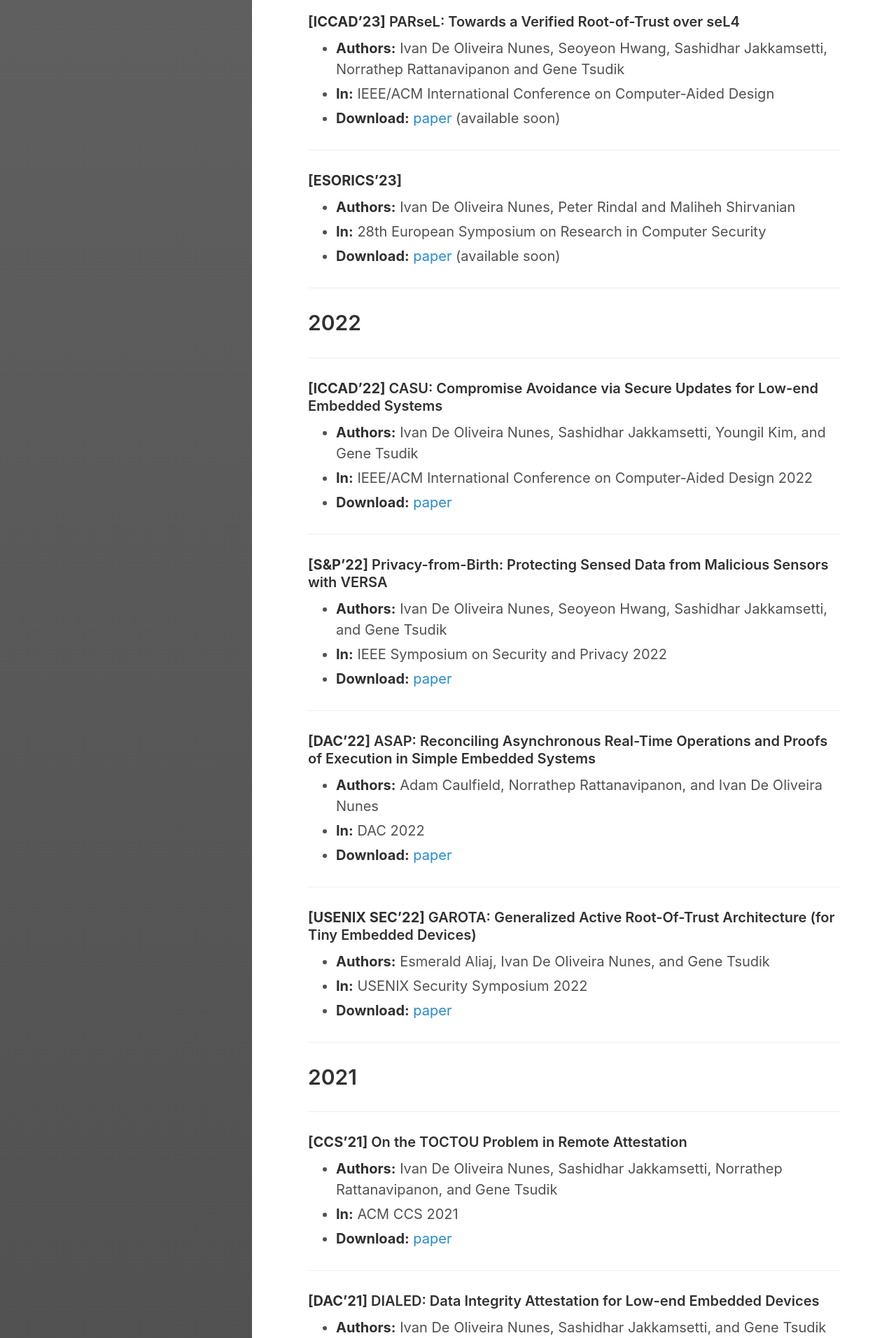
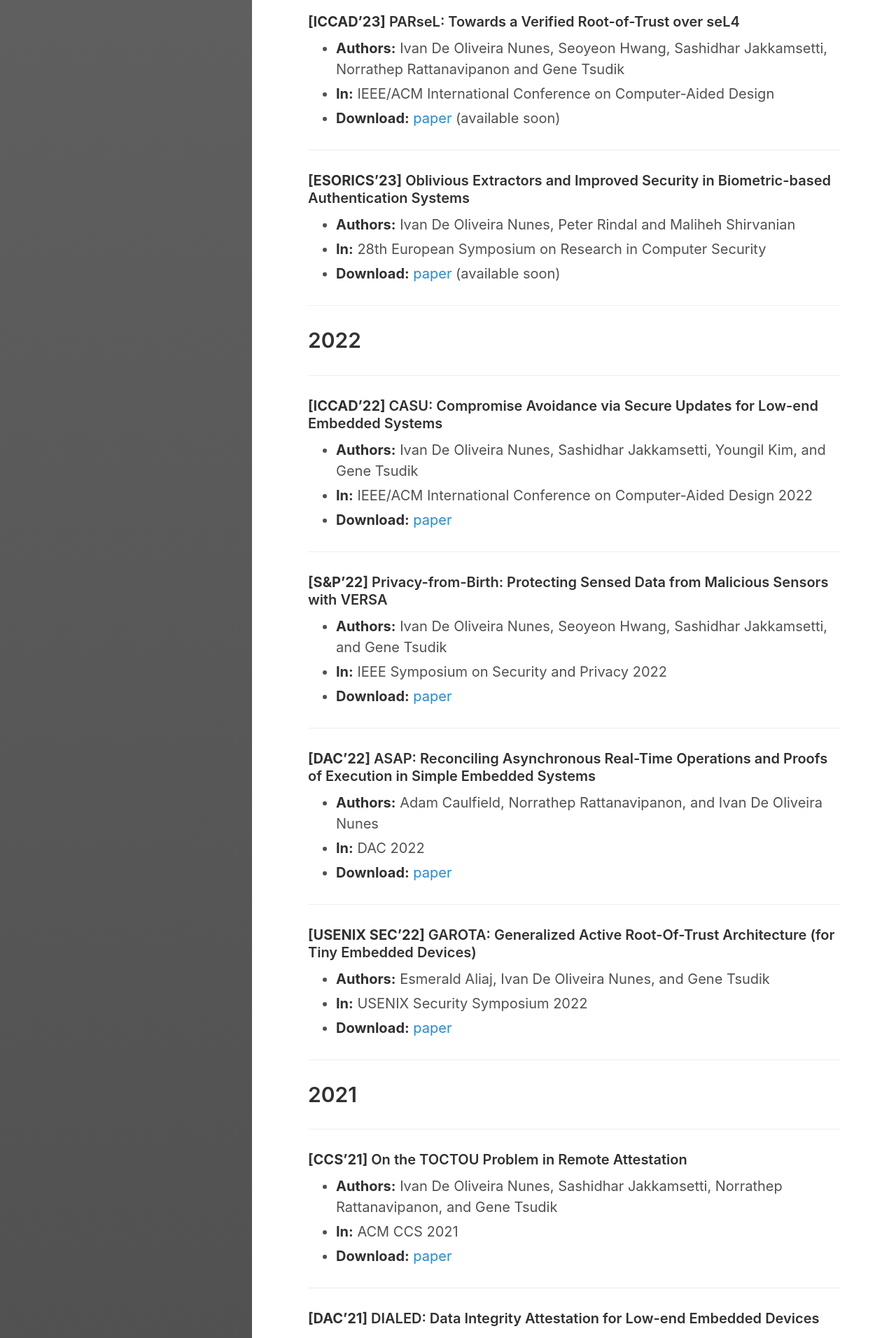
Before and after one commit to ivanolive/ivanolive.github.io, a Jekyll site: the page built from research.md, in a window 1280 px wide. Shown: the part 1096-3008 px from the top of the page at 70% size. Built offline with Jekyll 4.4.1, drawn with Linux system fonts in a browser that asks for light colours.

Commit message:
Update research.md

```diff
--- a/research.md
+++ b/research.md
@@ -52,7 +52,7 @@
 ___
 
 
-#### **\[ESORICS'23\]**
+#### **\[ESORICS'23\]** Oblivious Extractors and Improved Security in Biometric-based Authentication Systems
 
 - **Authors:** 	Ivan De Oliveira Nunes, Peter Rindal and Maliheh Shirvanian
 - **In:** 28th European Symposium on Research in Computer Security
```
